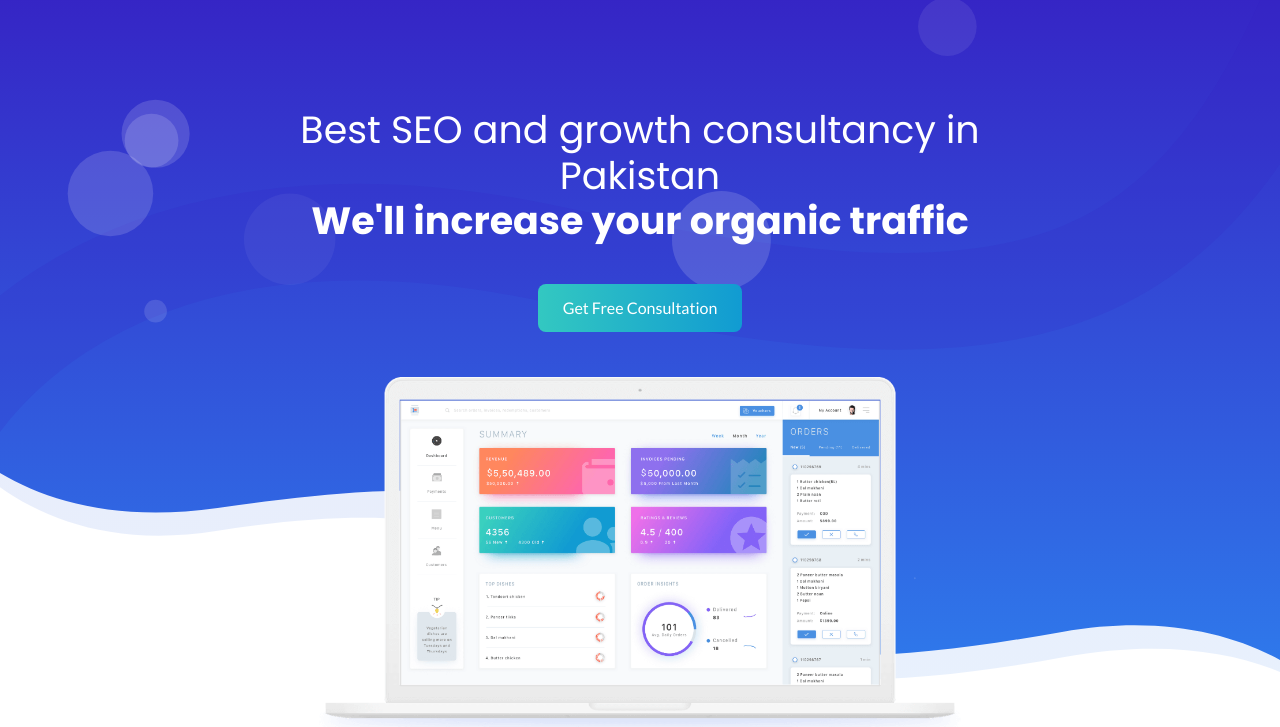
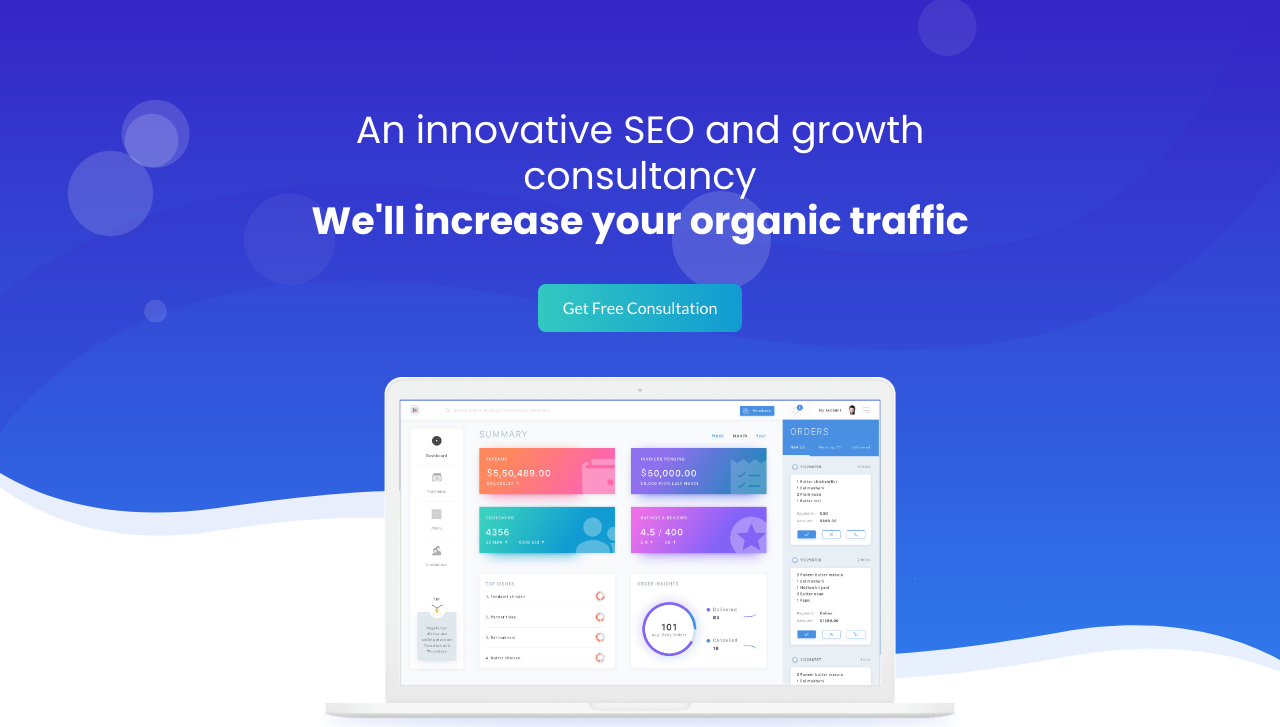
Before and after one commit to topsnippet/topsnippet, a plain HTML site: page index.html in a window 1280 px wide. Shown: the part 73-800 px from the top of the page. Drawn offline with Linux system fonts and the light colour scheme; animation ran at ten frames a second; files whose address does not match are found by name.

Commit message:
Update index.html

```diff
--- a/index.html
+++ b/index.html
@@ -120,7 +120,7 @@
                 <div class="row justify-content-center">
                     <div class="col-lg-8">
                         <div class="header-hero-content text-center">
-                            <h1 class="header-sub-title wow fadeInUp" data-wow-duration="1.3s" data-wow-delay="0.2s">Best SEO and growth consultancy in Pakistan</h1>
+                            <h1 class="header-sub-title wow fadeInUp" data-wow-duration="1.3s" data-wow-delay="0.2s">An innovative SEO and growth consultancy</h1>
                             <h2 class="header-title wow fadeInUp" data-wow-duration="1.3s" data-wow-delay="0.5s">We'll increase your organic traffic</h2>
                             <a href="#" class="main-btn wow fadeInUp" data-wow-duration="1.3s" data-wow-delay="1.1s">Get Free Consultation</a>
                         </div> <!-- header hero content -->
```
